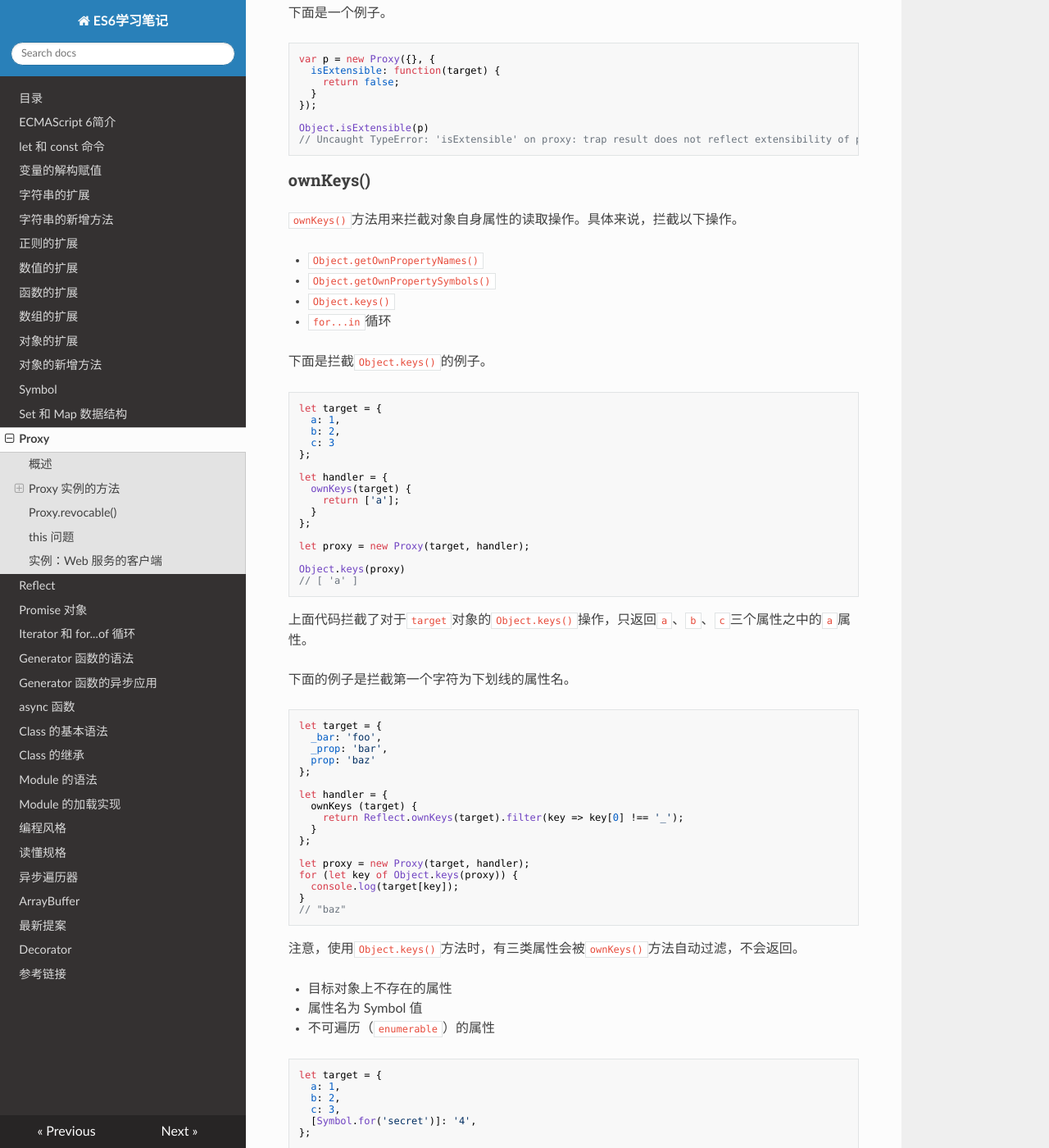
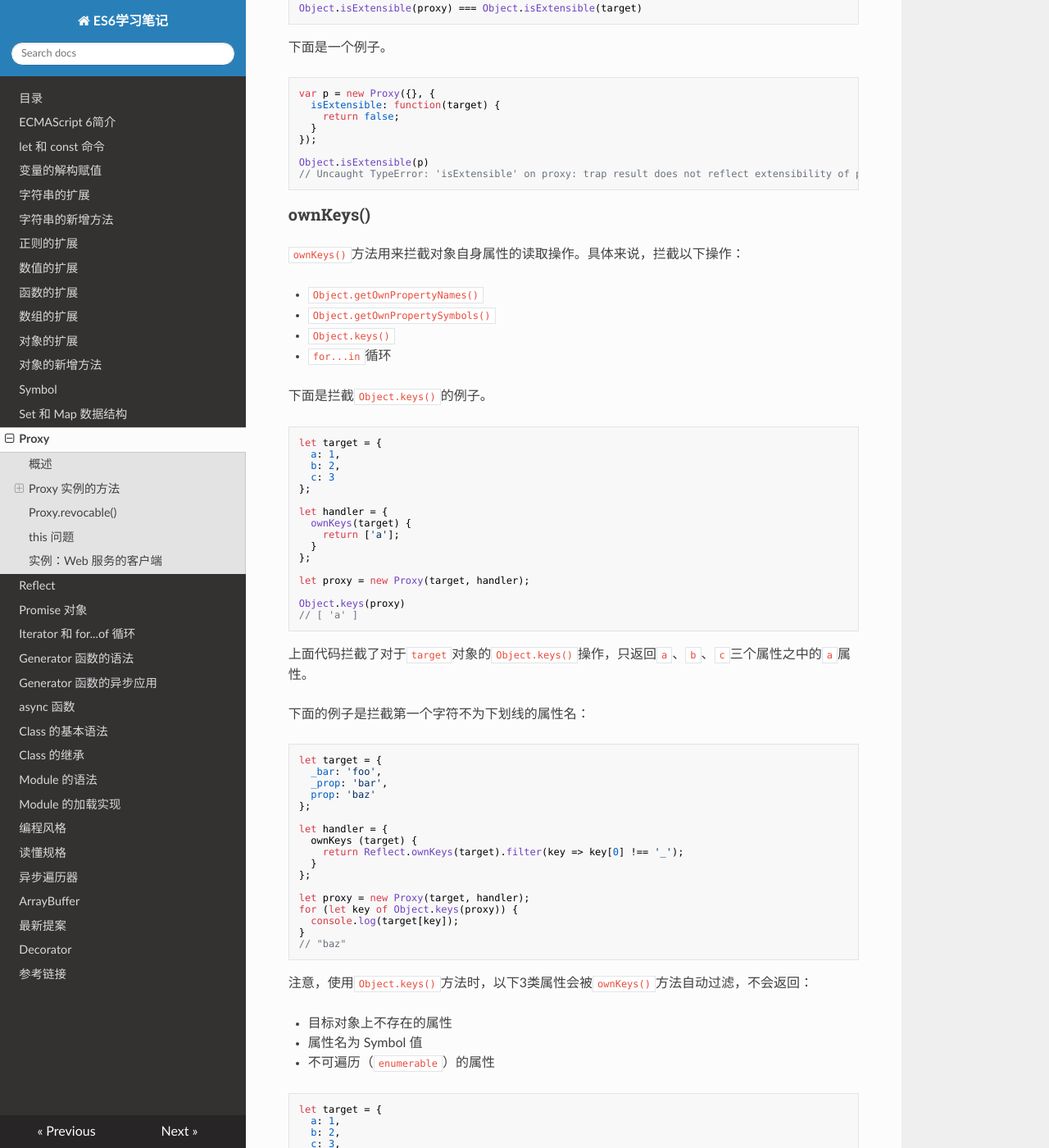
Before and after one commit to filefi/NotesOfES6, an MkDocs documentation site: the page built from docs/proxy.md, in a window 1280 px wide and 1400 px high, scrolled down 15568 px. Shown: the whole window at 82% size. Built offline with MkDocs 1.6.1, drawn with Linux system fonts in a browser that asks for light colours; nearby versions of some CDN libraries; some of the changed text lies outside the part shown.

````diff
--- a/docs/proxy.md
+++ b/docs/proxy.md
@@ -711,6 +711,7 @@ var handler = {
     return true;
   }
 };
+
 function invariant (key, action) {
   if (key[0] === '_') {
     throw new Error(`Invalid attempt to ${action} private "${key}" property`);
@@ -759,8 +760,10 @@ var handler = {
     return Object.getOwnPropertyDescriptor(target, key);
   }
 };
+
 var target = { _foo: 'bar', baz: 'tar' };
 var proxy = new Proxy(target, handler);
+
 Object.getOwnPropertyDescriptor(proxy, 'wat')
 // undefined
 Object.getOwnPropertyDescriptor(proxy, '_foo')
@@ -773,7 +776,7 @@ Object.getOwnPropertyDescriptor(proxy, 'baz')
 
 ### getPrototypeOf()
 
-`getPrototypeOf()`方法主要用来拦截获取对象原型。具体来说，拦截下面这些操作。
+`getPrototypeOf()`方法主要用来拦截获取对象原型。具体来说，拦截下面这些操作：
 
 - `Object.prototype.__proto__`
 - `Object.prototype.isPrototypeOf()`
@@ -816,7 +819,7 @@ Object.isExtensible(p)
 
 上面代码设置了`isExtensible()`方法，在调用`Object.isExtensible`时会输出`called`。
 
-注意，该方法只能返回布尔值，否则返回值会被自动转为布尔值。
+**注意，该方法只能返回布尔值，否则返回值会被自动转为布尔值。**
 
 这个方法有一个强限制，它的返回值必须与目标对象的`isExtensible`属性保持一致，否则就会抛出错误。
 
@@ -839,7 +842,7 @@ Object.isExtensible(p)
 
 ### ownKeys()
 
-`ownKeys()`方法用来拦截对象自身属性的读取操作。具体来说，拦截以下操作。
+`ownKeys()`方法用来拦截对象自身属性的读取操作。具体来说，拦截以下操作：
 
 - `Object.getOwnPropertyNames()`
 - `Object.getOwnPropertySymbols()`
@@ -869,7 +872,7 @@ Object.keys(proxy)
 
 上面代码拦截了对于`target`对象的`Object.keys()`操作，只返回`a`、`b`、`c`三个属性之中的`a`属性。
 
-下面的例子是拦截第一个字符为下划线的属性名。
+下面的例子是拦截第一个字符不为下划线的属性名：
 
 ```javascript
 let target = {
@@ -891,7 +894,7 @@ for (let key of Object.keys(proxy)) {
 // "baz"
 ```
 
-注意，使用`Object.keys()`方法时，有三类属性会被`ownKeys()`方法自动过滤，不会返回。
+注意，使用`Object.keys()`方法时，以下3类属性会被`ownKeys()`方法自动过滤，不会返回：
 
 - 目标对象上不存在的属性
 - 属性名为 Symbol 值
@@ -973,7 +976,7 @@ Object.getOwnPropertyNames(p)
 
 上面代码中，`ownKeys()`方法虽然返回一个数组，但是每一个数组成员都不是字符串或 Symbol 值，因此就报错了。
 
-如果目标对象自身包含不可配置的属性，则该属性必须被`ownKeys()`方法返回，否则报错。
+**如果目标对象自身包含不可配置的属性，则该属性必须被`ownKeys()`方法返回，否则报错。**
 
 ```javascript
 var obj = {};
@@ -995,7 +998,7 @@ Object.getOwnPropertyNames(p)
 
 上面代码中，`obj`对象的`a`属性是不可配置的，这时`ownKeys()`方法返回的数组之中，必须包含`a`，否则会报错。
 
-另外，如果目标对象是不可扩展的（non-extensible），这时`ownKeys()`方法返回的数组之中，必须包含原对象的所有属性，且不能包含多余的属性，否则报错。
+**另外，如果目标对象是不可扩展的（non-extensible），这时`ownKeys()`方法返回的数组之中，必须包含原对象的所有属性，且不能包含多余的属性，否则报错。**
 
 ```javascript
 var obj = {
@@ -1072,7 +1075,7 @@ Object.setPrototypeOf(proxy, proto);
 
 上面代码中，只要修改`target`的原型对象，就会报错。
 
-注意，该方法只能返回布尔值，否则会被自动转为布尔值。另外，如果目标对象不可扩展（non-extensible），`setPrototypeOf()`方法不得改变目标对象的原型。
+**注意，该方法只能返回布尔值，否则会被自动转为布尔值。另外，如果目标对象不可扩展（non-extensible），`setPrototypeOf()`方法不得改变目标对象的原型。**
 
 ## Proxy.revocable()
 
````
